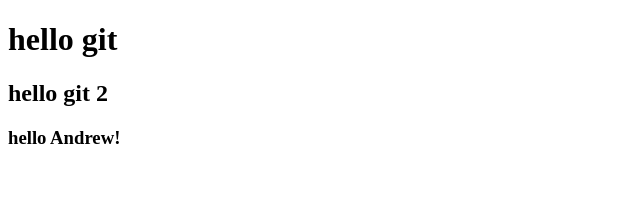
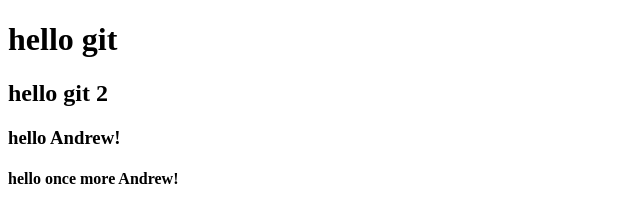
Before and after one commit to achizo/git_test, a plain HTML site: page index.html in a window 1280 px wide. Shown: the whole page, without its empty margins (0-640 px from the left). Drawn offline with Linux system fonts and the light colour scheme.

Commit message:
h4 was added

```diff
--- a/index.html
+++ b/index.html
@@ -8,5 +8,6 @@
 	<h1>hello git</h1>
 	<h2>hello git 2</h2>
 	<h3>hello Andrew!</h3>
+	<h4>hello once more Andrew!</h4>
 </body>
 </html>
```
Also changed, not shown: 1 other file.
